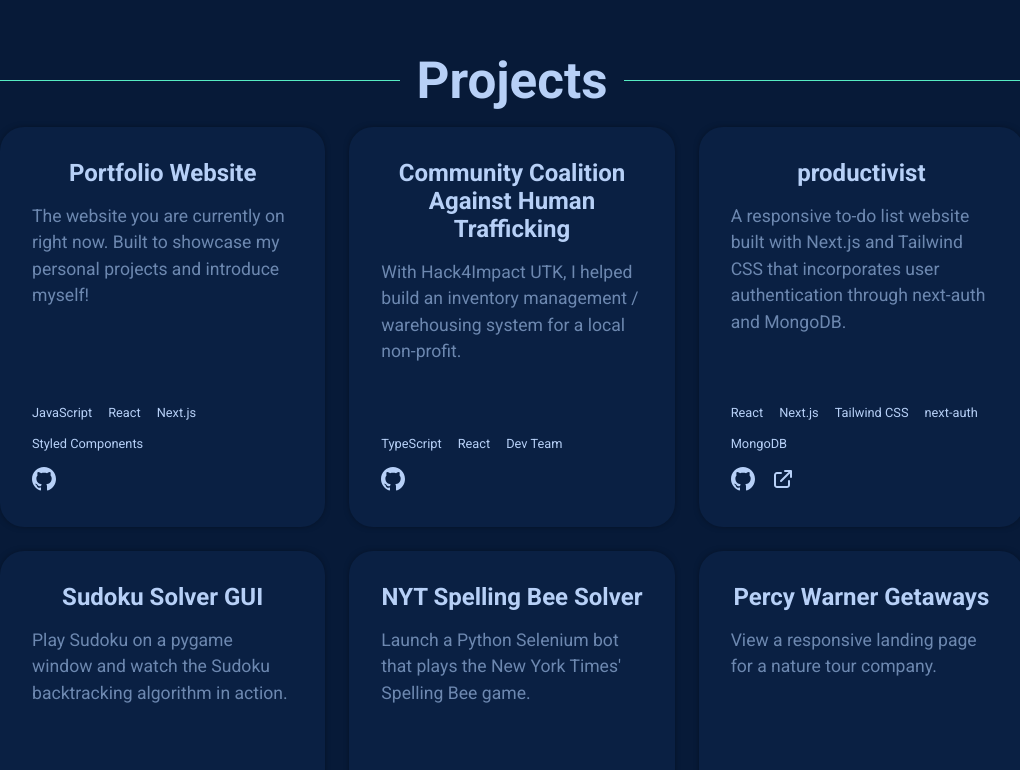
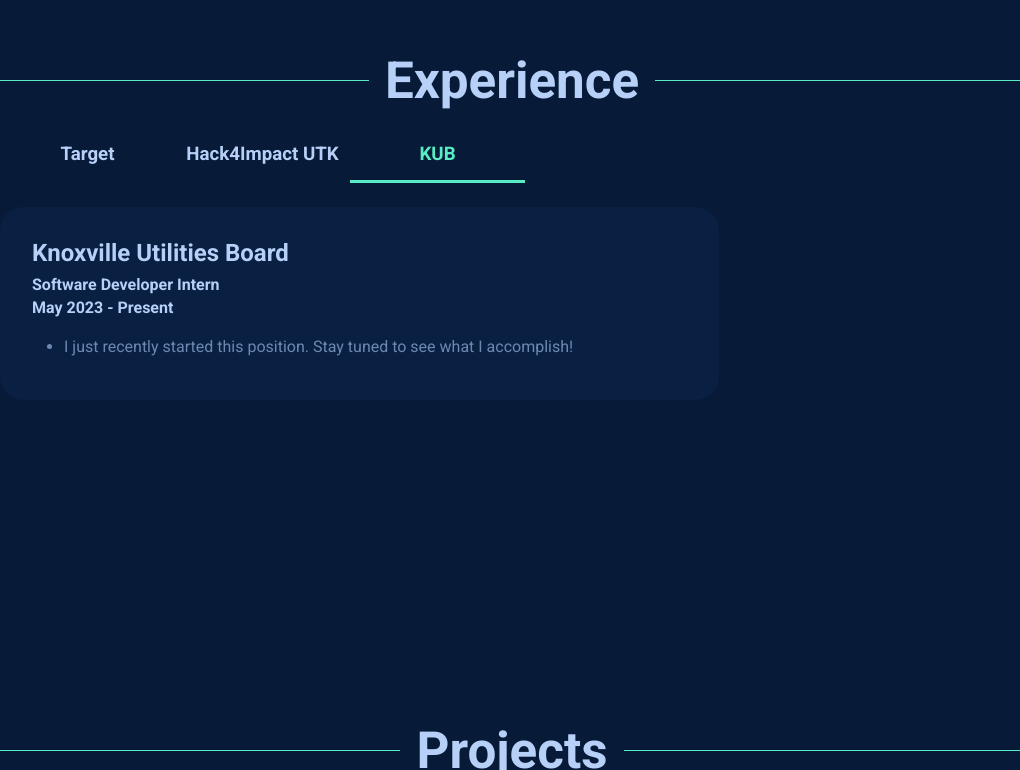
Before and after one commit to RudraPatel2003/rudrapatel, a Next.js app: page / in a window 1280 px wide. Shown: the part 1627-2397 px from the top of the page, without its empty margins (128-1148 px from the left). Built offline with nearby package versions, Linux system fonts and the light colour scheme.

Commit message:
Adds experience section

```diff
--- /dev/null
+++ b/src/components/Experience.js
@@ -0,0 +1,183 @@
+import React, { useState, useEffect } from "react";
+import styled, { css } from "styled-components";
+import { INITIAL_JOB_INDEX, jobs } from "../config";
+
+const StyledExperienceSection = styled.section`
+  width: 80%;
+  margin-inline: auto;
+  margin-bottom: 20vh;
+  padding: 5rem 0;
+
+  display: flex;
+  flex-direction: column;
+  @media (min-width: 1300px) {
+    align-items: center;;
+  }
+
+  h2 {
+    position: relative;
+    z-index: 1;
+
+    color: var(--color-text-primary);
+    background-color: var(--color-background);
+
+    font-size: clamp(2rem, 4vw, 4rem);
+    text-align: center;
+
+    margin-bottom: 2rem;
+
+    /* Add the green lines */
+    &::before {
+      content: "";
+      position: absolute;
+      z-index: -1;
+      display: block;
+      top: 50%;
+
+      width: calc(100%);
+      height: 1px;
+      background-color: var(--color-accent);
+    }
+
+    /* Adds gap between line and word*/
+    span {
+      background-color: var(--color-background);
+      padding-inline: 1rem;
+    }
+  }
+`;
+
+const StyledExperienceSelector = styled.div`
+  position: relative;
+  width: 100%;
+  height: 3rem;
+  margin-bottom: 1rem;
+
+  display: flex;
+  justify-content: flex-start;
+  overflow-x: auto;
+
+  &::-webkit-scrollbar {
+    height: 5px;
+  }
+
+  @media (min-width: 1300px) {
+    width: 50%;
+  }
+`;
+
+const StyledJobTitle = styled.h3`
+  color: var(--color-text-primary);
+  // border-bottom: 1px solid var(--color-text-primary);
+  width: 175px;
+  min-width: 175px;
+  text-align: center;
+
+  &:hover {
+    color: var(--color-accent);
+    border-bottom-color: var(--color-accent);
+    cursor: pointer;
+  }
+
+  ${(props) =>
+    props.selectedJobIndex === props.jobIndex &&
+    css`
+      color: var(--color-accent);
+      border-color: var(--color-accent);
+    `}
+`;
+
+const StyledSlidingBar = styled.div`
+  position: absolute;
+  content: " ";
+  bottom: 0.5rem;
+  z-index: 10;
+
+  // move around the sliding bar by adjusting its left position based on state
+  left: ${(props) => (175 * props.selectedJobIndex).toString() + "px"};
+
+  height: 3px;
+  width: 175px;
+
+  background-color: var(--color-accent);
+
+  transition: left 0.25s ease-in-out;
+`;
+
+const StyledJobDescription = styled.div`
+  width: min(100%, 80ch);
+  height: max-content;
+  border-radius: 1.5rem;
+  padding: 2rem;
+  background-color: var(--color-background-light);
+
+  display: flex;
+  flex-direction: column;
+
+  h3 {
+    color: var(--color-text-primary);
+    font-size: 1.5rem;
+    margin-bottom: 0.5rem;
+  }
+
+  h4 {
+    color: var(--color-text-primary);
+    margin-bottom: 0.25rem;
+  }
+
+  ul {
+    margin-top: 1rem;
+    margin-left: 2rem;
+  }
+
+  li {
+    color: var(--color-text-secondary);
+    margin-bottom: 0.75rem;
+  }
+`;
+
+export default function Experience() {
+  const [selectedJobIndex, setSelectedJobIndex] = useState(INITIAL_JOB_INDEX);
+  const [selectedJob, setSelectedJob] = useState(jobs[INITIAL_JOB_INDEX]);
+
+  useEffect(() => {
+    setSelectedJob(jobs[selectedJobIndex]);
+  }, [selectedJobIndex]);
+
+  return (
+    <StyledExperienceSection id="experience">
+      <h2>
+        <span>Experience</span>
+      </h2>
+      <StyledExperienceSelector>
+        {jobs.map((job, index) => {
+          return (
+            <StyledJobTitle
+              key={index}
+              jobIndex={job.jobIndex}
+              selectedJobIndex={selectedJobIndex}
+              onClick={() => setSelectedJobIndex(job.jobIndex)}
+            >
+              {job.companyName}
+            </StyledJobTitle>
+          );
+        })}
+        <StyledSlidingBar selectedJobIndex={selectedJobIndex} />
+      </StyledExperienceSelector>
+      <StyledJobDescription>
+        <h3>
+          {selectedJob.longCompanyName
+            ? selectedJob.longCompanyName
+            : selectedJob.companyName}
+        </h3>
+        <h4>{selectedJob.jobTitle}</h4>
+        <h4>{selectedJob.dateOfEmployment}</h4>
+        <ul>
+          {selectedJob.bulletPoints.map((bulletPoint, index) => {
+            return <li key={index}>{bulletPoint}</li>;
+          })}
+        </ul>
+      </StyledJobDescription>
+    </StyledExperienceSection>
+  );
+}
--- a/src/components/index.js
+++ b/src/components/index.js
@@ -3,6 +3,7 @@
 export { default as NavBar } from "./NavBar";
 export { default as Hero } from "./Hero";
 export { default as About } from "./About";
+export { default as Experience } from "./Experience"
 export { default as Projects } from "./Projects";
 export { default as Contact } from "./Contact";
 export { default as Footer } from "./Footer";
--- a/src/config.js
+++ b/src/config.js
@@ -18,7 +18,8 @@
     description:
       "With Hack4Impact UTK, I helped build an inventory management / warehousing system for a local non-profit.",
     tags: ["TypeScript", "React", "Dev Team"],
-    githubLink: "https://github.com/hack4impact-utk/community-coalition-against-human-trafficking",
+    githubLink:
+      "https://github.com/hack4impact-utk/community-coalition-against-human-trafficking",
   },
   {
     name: "productivist",
@@ -57,3 +58,50 @@
     githubLink: "https://github.com/RudraPatel2003/US_State_Capitals_Quiz_GUI",
   },
 ];
+
+export const INITIAL_JOB_INDEX = 2;
+
+export const jobs = [
+  {
+    jobIndex: 0,
+    companyName: "Target",
+    jobTitle: "Guest Advocate",
+    dateOfEmployment: "July 2021 - May 2023",
+    bulletPoints: [
+      "Hold positive interactions with over 160 guests per shift",
+      "Resolve over 10 guest complaints per shift",
+      "Maintain flexibility across 6 different job roles",
+    ],
+  },
+  {
+    jobIndex: 1,
+    companyName: "Hack4Impact UTK",
+    jobTitle: "Developer",
+    dateOfEmployment: "October 2022 - Present",
+    bulletPoints: [
+      "Volunteered with 5 other Hack4Impact UTK developers to create an internal warehouse and inventory management system for a local nonprofit organization",
+      "Spearheaded the implementation of user authentication using the next-auth library",
+      "Followed the Scrum framework for agile development to complete project deliverables",
+    ],
+  },
+  {
+    jobIndex: 2,
+    companyName: "KUB",
+    longCompanyName: "Knoxville Utilities Board",
+    jobTitle: "Software Developer Intern",
+    dateOfEmployment: "May 2023 - Present",
+    bulletPoints: [
+      "I just recently started this position. Stay tuned to see what I accomplish!",
+    ],
+  },
+];
+// export const jobs = [
+//   {
+//     companyName:
+//     jobTitle:
+//     startDate:
+//     endDate:
+//  bulletPoints: []
+
+//   }
+// ]
--- a/src/pages/index.js
+++ b/src/pages/index.js
@@ -4,6 +4,7 @@
   SplashScreen,
   NavBar,
   Hero,
+  Experience,
   About,
   Projects,
   Contact,
@@ -34,6 +35,7 @@
       <NavBar />
       <Hero />
       <About />
+      <Experience />
       <Projects />
       <Contact />
       <Footer />
```
